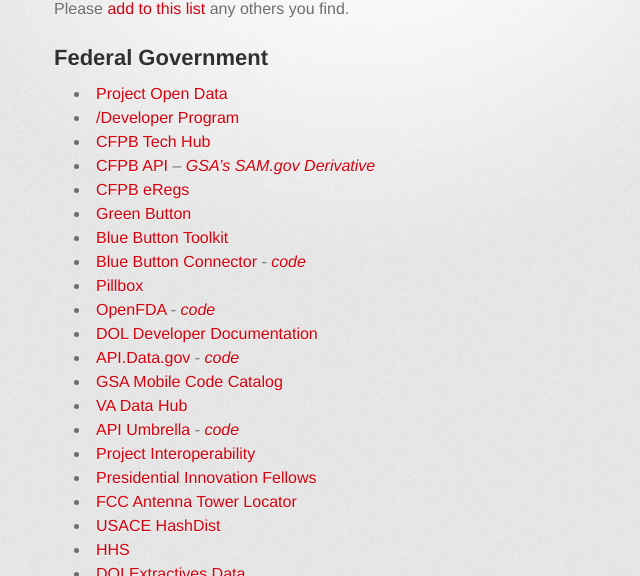
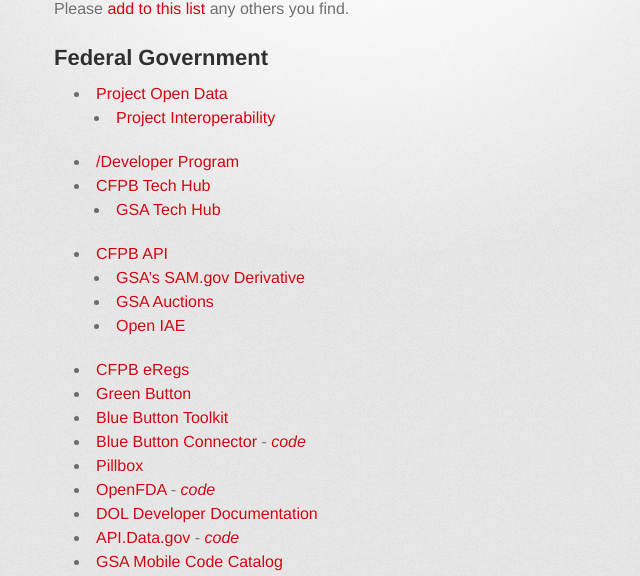
Before and after one commit to GSA/Open-Data-Collaboration-Sandbox, a Jekyll site: the page built from website_examples.md, in a window 1280 px wide and 900 px high, cut to the strip 324-900 px from the top of the window. Shown: the whole strip, without its empty margins (276-916 px from the left). Built offline with Jekyll 4.4.1, drawn with Linux system fonts in a browser that asks for light colours; some web fonts are replaced.

Commit message:
added openiae and reordered

```diff
--- a/website_examples.md
+++ b/website_examples.md
@@ -12,9 +12,14 @@
 ## Federal Government
 
 * [Project Open Data](http://project-open-data.github.io)
+  * [Project Interoperability](http://project-interoperability.github.io)
 * [/Developer Program](http://18f.github.io/API-All-the-X/)
 * [CFPB Tech Hub](http://cfpb.github.io)
-* [CFPB API](http://cfpb.github.io/api/hmda/)  --  *[GSA's SAM.gov Derivative](http://gsa.github.io/sam_api/sam/)*
+  * [GSA Tech Hub](https://gsa.github.io)
+* [CFPB API](http://cfpb.github.io/api/hmda/)
+  * [GSA's SAM.gov Derivative](http://gsa.github.io/sam_api/sam/)
+  * [GSA Auctions]()
+  * [Open IAE](http://gsa.github.io/openIAE/)
 * [CFPB eRegs](http://eregs.github.io/eregulations/)
 * [Green Button](http://green-button.github.io)
 * [Blue Button Toolkit](http://blue-button.github.io/)
```
Also changed, not shown: other parts of website_examples.md (+0 -1 lines).
